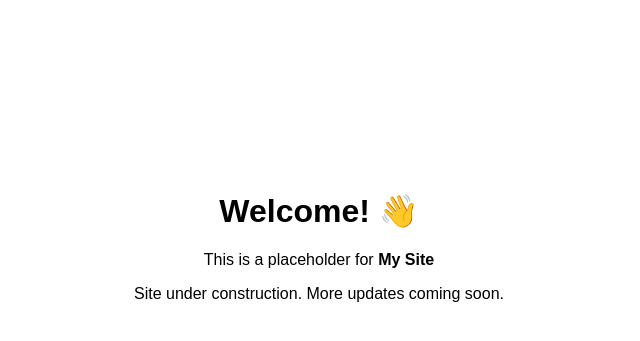
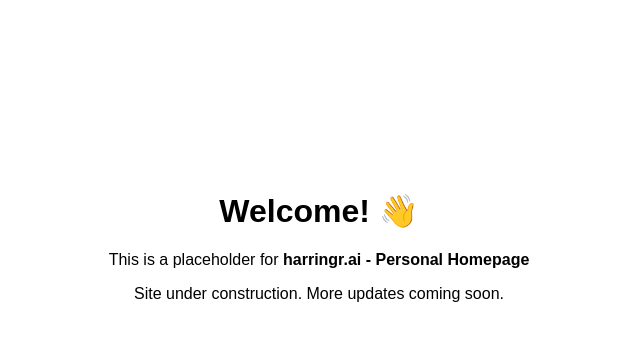
Before and after one commit to harringr/harringrai, a Jekyll site: the page built from index.md, in a window 1280 px wide. Shown: the top 341 px of the page, without its empty margins (321-961 px from the left). Built offline with Jekyll 4.4.1, drawn with Linux system fonts in a browser that asks for light colours.

Commit message:
Update _config.yml

```diff
--- a/_config.yml
+++ b/_config.yml
@@ -1,4 +1,4 @@
-title: "My Site"
+title: "harringr.ai - Personal Homepage"
 description: "A personal holding page"
 baseurl: "" # root
 url: "https://harringr.ai"
```
